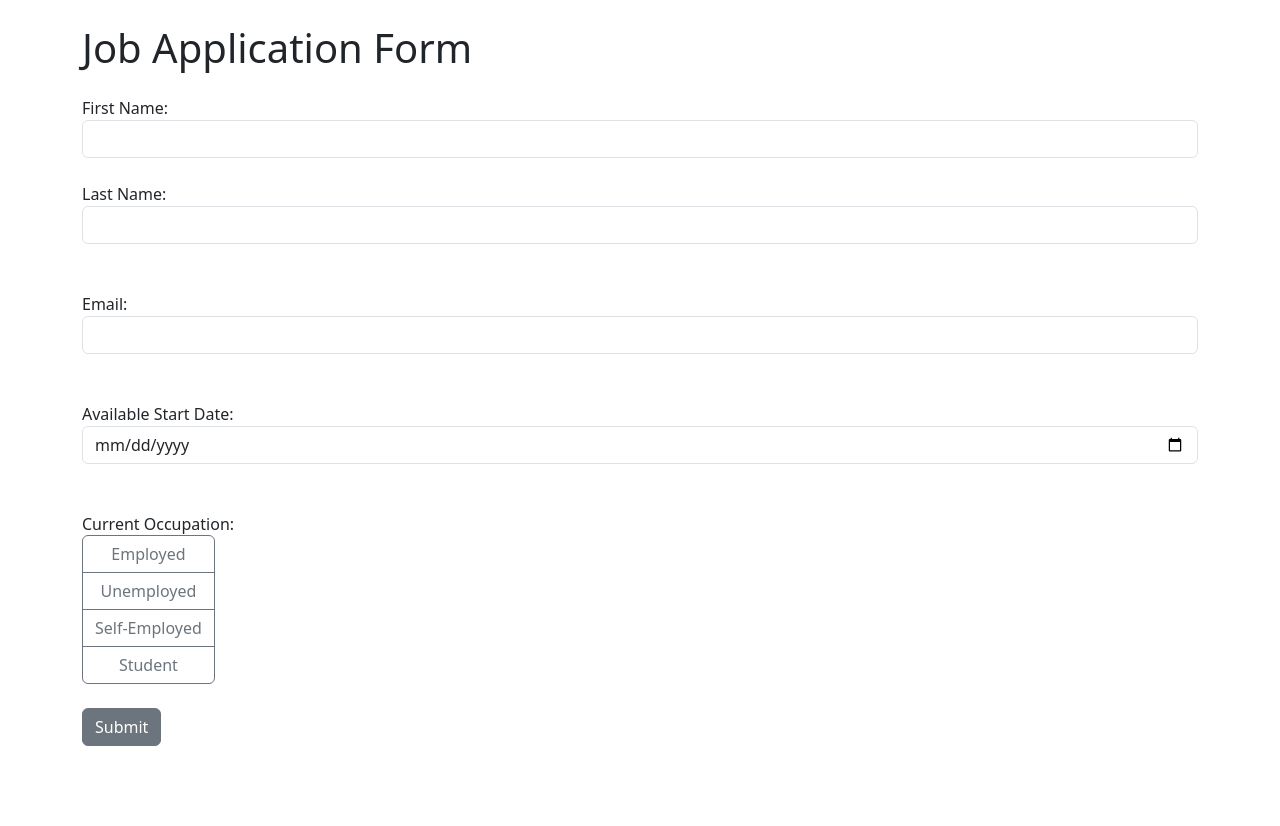
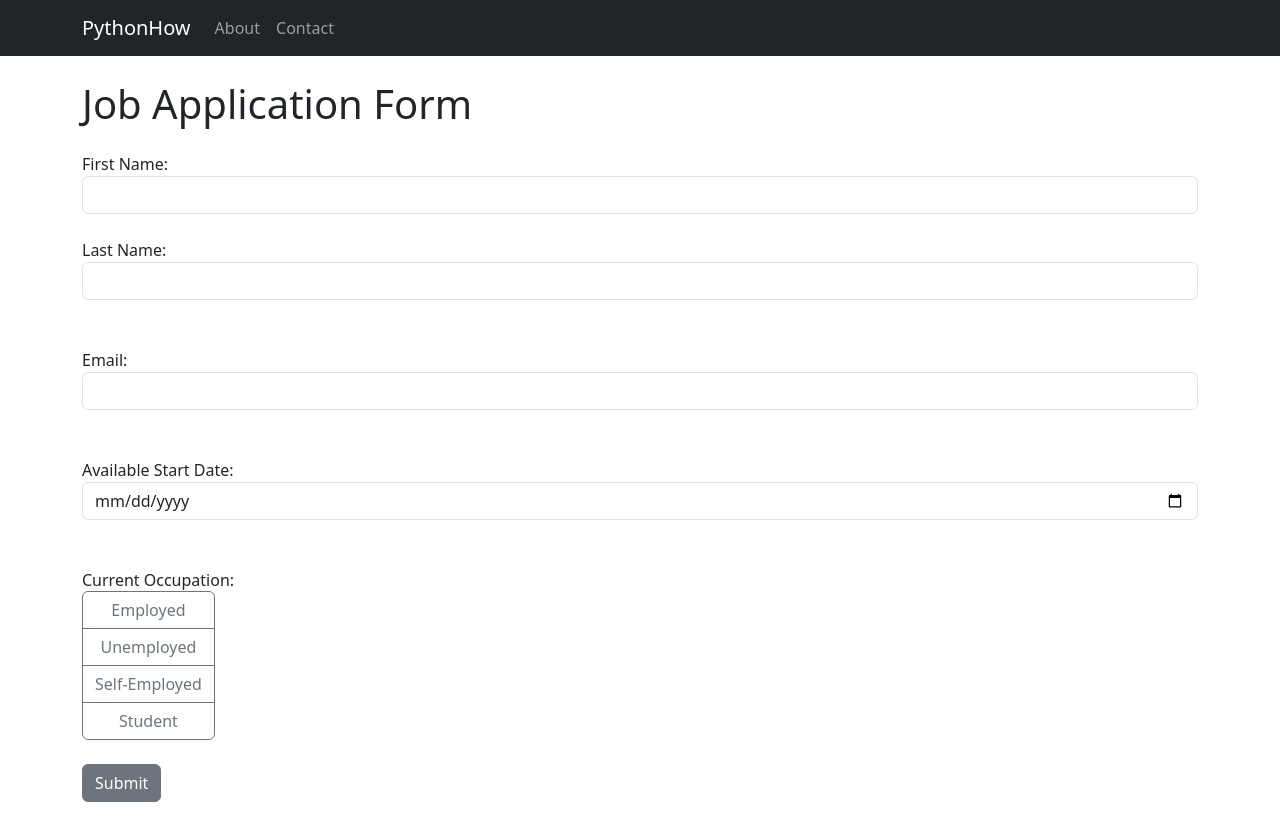
Before and after one commit to Milua25/job-application-web-form-using-django, a Django app: page / in a window 1280 px wide. Before the commit the page ends 746 px from the top, so only its background shows below. Run offline with Django 5.2, Linux system fonts and the light colour scheme.

Commit message:
added more routes

```diff
--- a/job_application/templates/index.html
+++ b/job_application/templates/index.html
@@ -7,6 +7,24 @@
     <link href="https://cdn.jsdelivr.net/npm/bootstrap@5.3.6/dist/css/bootstrap.min.css" rel="stylesheet" integrity="sha384-4Q6Gf2aSP4eDXB8Miphtr37CMZZQ5oXLH2yaXMJ2w8e2ZtHTl7GptT4jmndRuHDT" crossorigin="anonymous">
 </head>
 <body>
+    <nav class="navbar navbar-expand-lg navbar-dark bg-dark">
+      <div class="container">
+        <a class="navbar-brand" href="{% url 'index' %}">PythonHow</a>
+        <button class="navbar-toggler" type="button" data-bs-toggle="collapse" data-bs-target="#navbarNav" aria-controls="navbarNav" aria-expanded="false" aria-label="Toggle navigation">
+          <span class="navbar-toggler-icon"></span>
+        </button>
+        <div class="collapse navbar-collapse" id="navbarNav">
+          <ul class="navbar-nav">
+            <li class="nav-item {% if request.path == '/about/' %}active{% endif %}">
+              <a class="nav-link" href="{% url 'about' %}">About</a>
+            </li>
+            <li class="nav-item">
+              <a class="nav-link" href="#">Contact</a>
+            </li>
+          </ul>
+        </div>
+      </div>
+    </nav>
 <div class="container">
      <h1 class="mt-4 mb-4">Job Application Form</h1>
  <form method="POST" enctype="multipart/form-data">
--- a/job_application/urls.py
+++ b/job_application/urls.py
@@ -3,4 +3,5 @@ from . import views
 
 urlpatterns = [
     path('', views.index, name='index'),
+    path('about', views.about, name='about'),
 ]
--- a/job_application/views.py
+++ b/job_application/views.py
@@ -43,3 +43,7 @@ def index(request):
 
     else:
         return render(request, 'index.html')
+
+
+def about(request):
+    return render(request, 'about.html')
```
Also changed, not shown: job_application/templates/about.html (added, +14 -0 lines).
